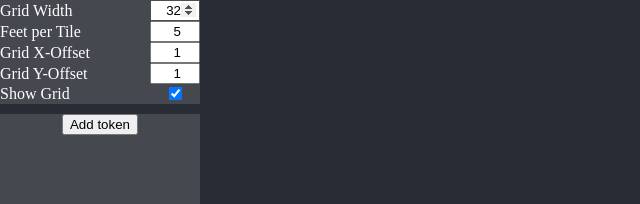
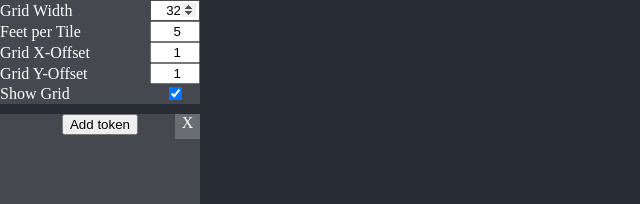
Before and after one commit to wilsonjackson/battlemap, a React (Create React App) app: page / in a window 1280 px wide. Shown: the top 204 px of the page, without its empty margins (0-640 px from the left). Built offline with nearby package versions, Linux system fonts and the light colour scheme.

Commit message:
proto token deletion

```diff
--- a/src/App.js
+++ b/src/App.js
@@ -23,14 +23,12 @@ export default function App() {
       <BattleContext.Provider value={battle}>
         <TokenContext.Provider value={{token, setToken}}>
           <DndProvider backend={HTML5Backend}>
+            <Grid grid={grid}/>
+            <Map update={grid.update} onSelect={load}/>
             <div className="left-panel">
               <GridController grid={grid} update={grid.update}/>
               <TokenPalette/>
             </div>
-            {/*<div className="center-panel">*/}
-              <Grid grid={grid}/>
-              <Map update={grid.update} onSelect={load}/>
-            {/*</div>*/}
             <div className="right-panel">
               <TokenInfo/>
             </div>
--- a/src/components/TokenPalette.css
+++ b/src/components/TokenPalette.css
@@ -1,5 +1,15 @@
 .token-palette {
     background-color: #fff2;
+}
+
+.token-palette > .token-controls {
+    position: relative;
+}
+
+.token-palette > .token-controls > .token-trash {
+    position: absolute;
+    right: 0;
+    top: 0;
 }
 
 .token-palette > .new-token {
--- a/src/components/TokenPalette.js
+++ b/src/components/TokenPalette.js
@@ -3,6 +3,7 @@ import BattleContext from "../contexts/BattleContext";
 import {NewToken} from "./NewToken";
 import ProtoToken from "./ProtoToken";
 import './TokenPalette.css';
+import TokenTrash from './TokenTrash';
 
 export default function TokenPalette() {
   const battle = useContext(BattleContext);
@@ -15,9 +16,16 @@ export default function TokenPalette() {
     updateUi(Object.assign({}, uiState, {newToken: false}));
   };
 
+  const deleteToken = tokenInfo => {
+    battle.deleteProtoToken(tokenInfo);
+  };
+
   return (
     <div className="token-palette">
-      <button type={"button"} onClick={newToken}>Add token</button>
+      <div className="token-controls">
+        <button type={"button"} onClick={newToken}>Add token</button>
+        <TokenTrash onDrop={deleteToken}/>
+      </div>
       <div className="token-list">
         {battle.protoTokens.map((token, i) => (
           <ProtoToken key={i} {...token}/>
--- /dev/null
+++ b/src/components/TokenTrash.css
@@ -0,0 +1,8 @@
+.token-trash {
+    display: inline-block;
+    width: 25px;
+    height: 25px;
+    text-align: center;
+    vertical-align: middle;
+    background-color: #fff3;
+}
--- /dev/null
+++ b/src/components/TokenTrash.js
@@ -0,0 +1,14 @@
+import React from 'react';
+import './TokenTrash.css';
+import {useDrop} from 'react-dnd';
+
+export default function TokenTrash({onDrop}) {
+  const [, drop] = useDrop({
+    accept: ['protoToken'],
+    drop: onDrop
+  });
+
+  return (
+    <div ref={drop} className="token-trash">X</div>
+  );
+}
--- a/src/hooks/useBattle.js
+++ b/src/hooks/useBattle.js
@@ -23,7 +23,10 @@ export default function useBattle() {
     addProtoToken(token) {
       updateBattle(Object.assign({}, battle, {
         protoTokens: [].concat(battle.protoTokens, [token])
-      }))
+      }));
+    },
+    deleteProtoToken(token) {
+      updateBattle({...battle, ...{protoTokens: battle.protoTokens.filter(t => t.name !== token.name)}});
     },
     addToken(token) {
       const tokenNumbers = Object.assign({}, battle.tokenNumbers, {
```
